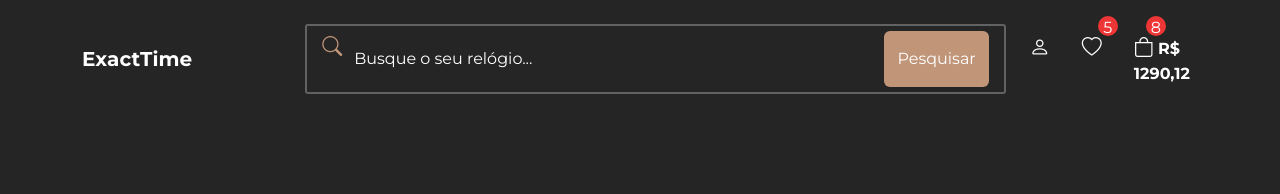
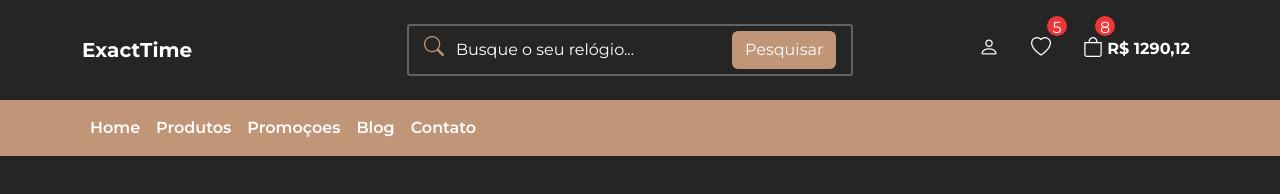
Before and after one commit to arianaarai/bootstrap-projeto-exactTime, a plain HTML site: page index.html in a window 1280 px wide. Drawn offline with nearby package versions, Linux system fonts and the light colour scheme.

Commit message:
Navbar inferior

```diff
--- a/css/styles.css
+++ b/css/styles.css
@@ -105,7 +105,7 @@ body{
 
 @media(min-width: 768px){
     #search-form{
-        min-width: 50%;
+        width: 50%;
         margin: 0;
     }
 }
@@ -129,3 +129,19 @@ body{
 #search-form input::placeholder{
     color: #fff;
 }
+
+
+/*Navbar bottom*/
+
+#bottom-navbar-container .container{
+    justify-content: flex-end;
+}
+
+#bottom-navbar-container a{
+    font-weight: 600;
+    color: #fff;
+}
+
+.navbar-toggler{
+    font-size: 1.5em;
+}
--- a/index.html
+++ b/index.html
@@ -30,7 +30,8 @@
                 <div></div>
                 <form class="d-flex" id="search-form">
                     <i class="bi bi-search primary-color"></i>
-                    <input type="search" class="form-control me-2" placeholder="Busque o seu relógio..." aria-label="Search">
+                    <input type="search" class="form-control me-2" placeholder="Busque o seu relógio..."
+                        aria-label="Search">
                     <button class="btn secondary-bg-color" type="submit">Pesquisar</button>
                 </form>
                 <ul class="navbar-nav mb-2 mb-lg-0">
@@ -56,6 +57,35 @@
             </div>
         </div>
     </nav>
+
+    <!-- Bottom nav bar -->
+
+    <nav class="navbar navbar-expand-lg secondary-bg-color p2" id="bottom-navbar-container">
+        <div class="container">
+            <button class="navbar-toggler" type="button" data-bs-toggle="collapse" data-bs-target="#bottom-navbar"
+                aria-controls="bottom-navbar" aria-expanded="false" aria-label="Toggle navigation">
+                <i class="bi bi-list"></i>
+            </button>
+            <ul class="navbar-nav mb-2 mb-lg-0 collapse navbar-collapse" id="bottom-navbar">
+                <li class="nav-item">
+                    <a href="#" class="nav-link">Home</a>
+                </li>
+                <li class="nav-item">
+                    <a href="#" class="nav-link">Produtos</a>
+                </li>
+                <li class="nav-item">
+                    <a href="#" class="nav-link">Promoçoes</a>
+                </li>
+                <li class="nav-item">
+                    <a href="#" class="nav-link">Blog</a>
+                </li>
+                <li class="nav-item">
+                    <a href="#" class="nav-link">Contato</a>
+                </li>
+            </ul>
+        </div>
+    </nav>
+    <!-- Fim -->
 </body>
 
 </html>
```
